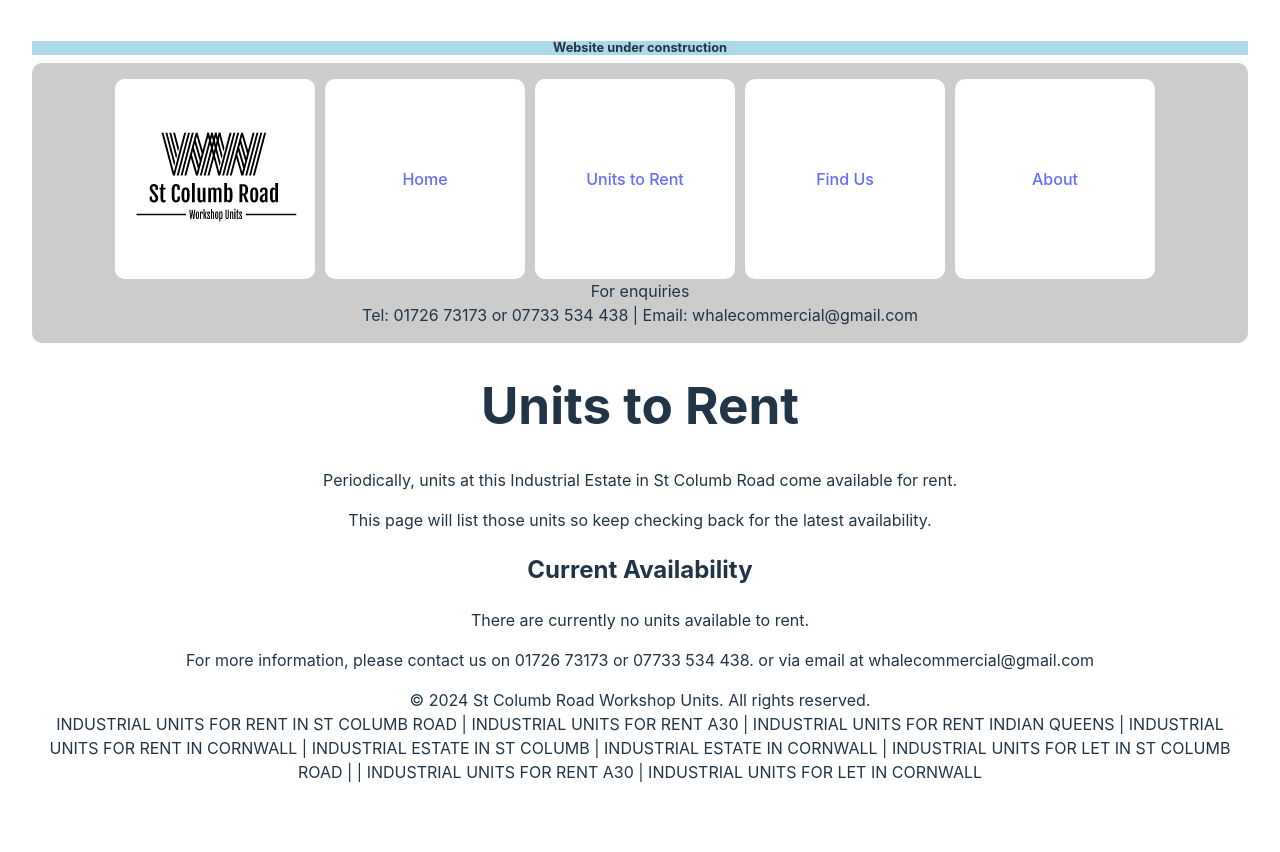
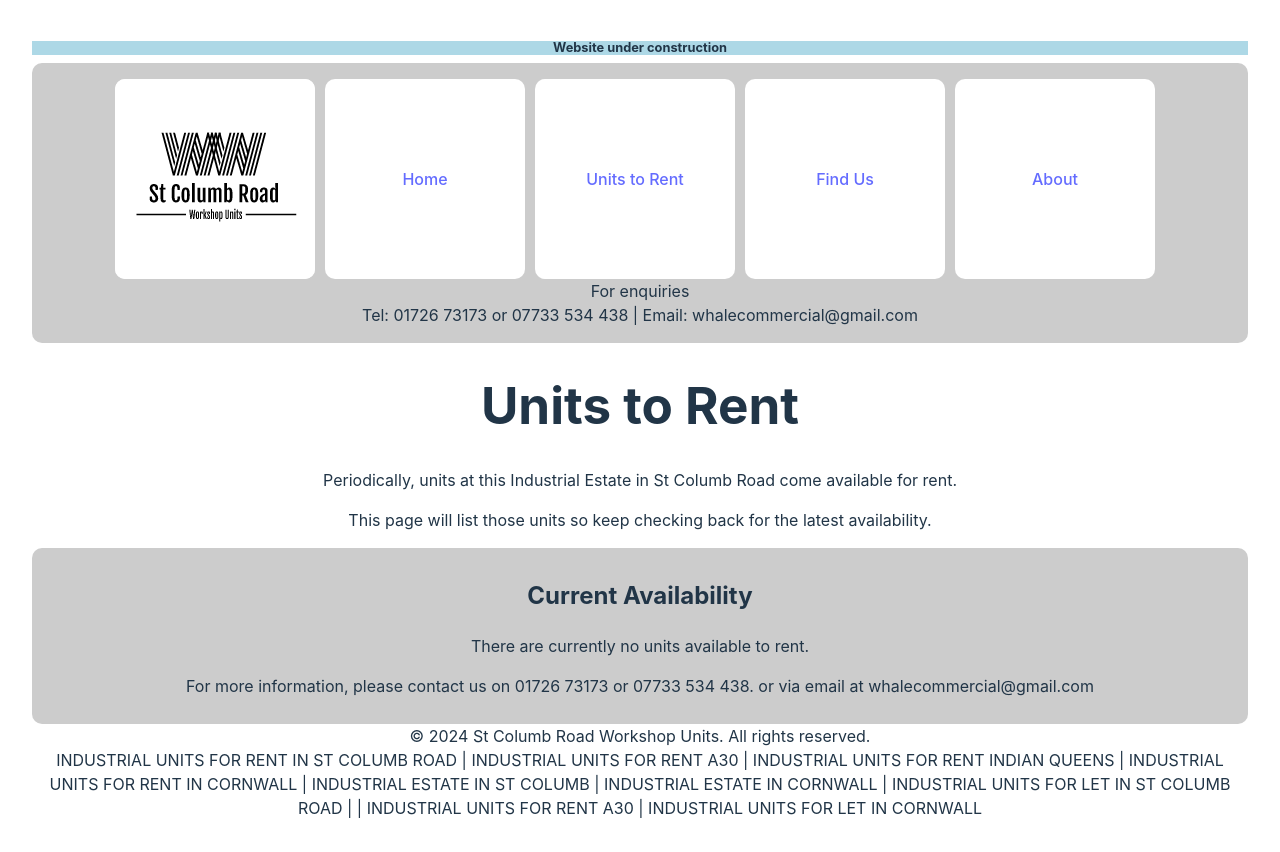
Before and after one commit to JeremyWhale/stcolumbroadsite, a Svelte app in the folder stcolumbfrontend/: page /units in a window 1280 px wide. Before the commit the page ends 816 px from the top, so only its background shows below. Built offline with nearby package versions, Linux system fonts and the light colour scheme.

Commit message:
units format

```diff
--- a/stcolumbfrontend/src/routes/Units.svelte
+++ b/stcolumbfrontend/src/routes/Units.svelte
@@ -6,7 +6,7 @@
     <h1>Units to Rent</h1>
     <p>Periodically, units at this Industrial Estate in St Columb Road come available for rent. </p>
     <p>This page will list those units so keep checking back for the latest availability.</p>
-    <div>
+    <div class="container">
         <h2>Current Availability</h2>
         <p>There are currently no units available to rent.</p>
         <p>For more information, please contact us on 01726 73173 or 07733 534 438. or via email at whalecommercial@gmail.com</p>
@@ -17,5 +17,9 @@
 </main>
 
 <style>
-
+    .container {
+        background-color: #cccccc;;
+        border-radius: 10px;
+        padding: 10px;
+    }
 </style>
```
